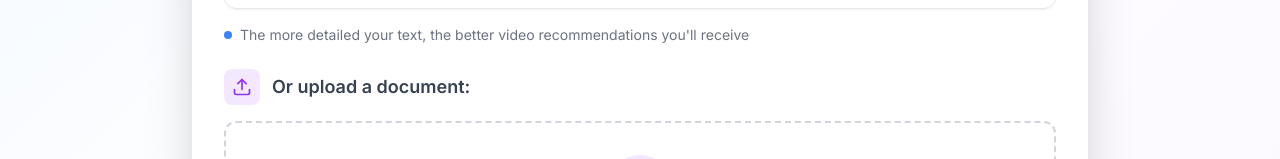
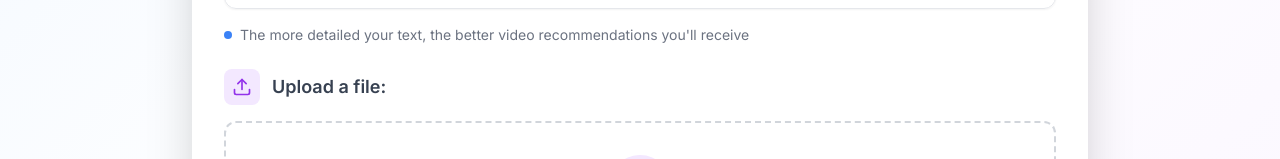
Before and after one commit to Bert0ns/yt-reference-finder-frontend, a Next.js app: page /reference-finder in a window 1280 px wide. Shown: the part 712-871 px from the top of the page. Built offline with nearby package versions, Linux system fonts and the light colour scheme; no server answers.

Commit message:
fix: changed some text

```diff
--- a/components/FileUpload/index.tsx
+++ b/components/FileUpload/index.tsx
@@ -98,7 +98,7 @@ const FileUpload: React.FC<FileUploadProps> = ({ selectedFile, setSelectedFile }
                 <div className="p-2 bg-purple-100 rounded-lg">
                     <Upload className="w-5 h-5 text-purple-600" />
                 </div>
-                Or upload a document:
+                Upload a file:
             </Label>
 
             {!selectedFile ? (
--- a/components/ResultsSection/index.tsx
+++ b/components/ResultsSection/index.tsx
@@ -175,6 +175,6 @@ const ResultsSection = forwardRef<HTMLDivElement, ResultsSectionProps>(
             </div>
         )
     },
-)
-ResultsSection.displayName = "ResultsSection"
+);
+ResultsSection.displayName = "ResultsSection";
 export default ResultsSection;
```
